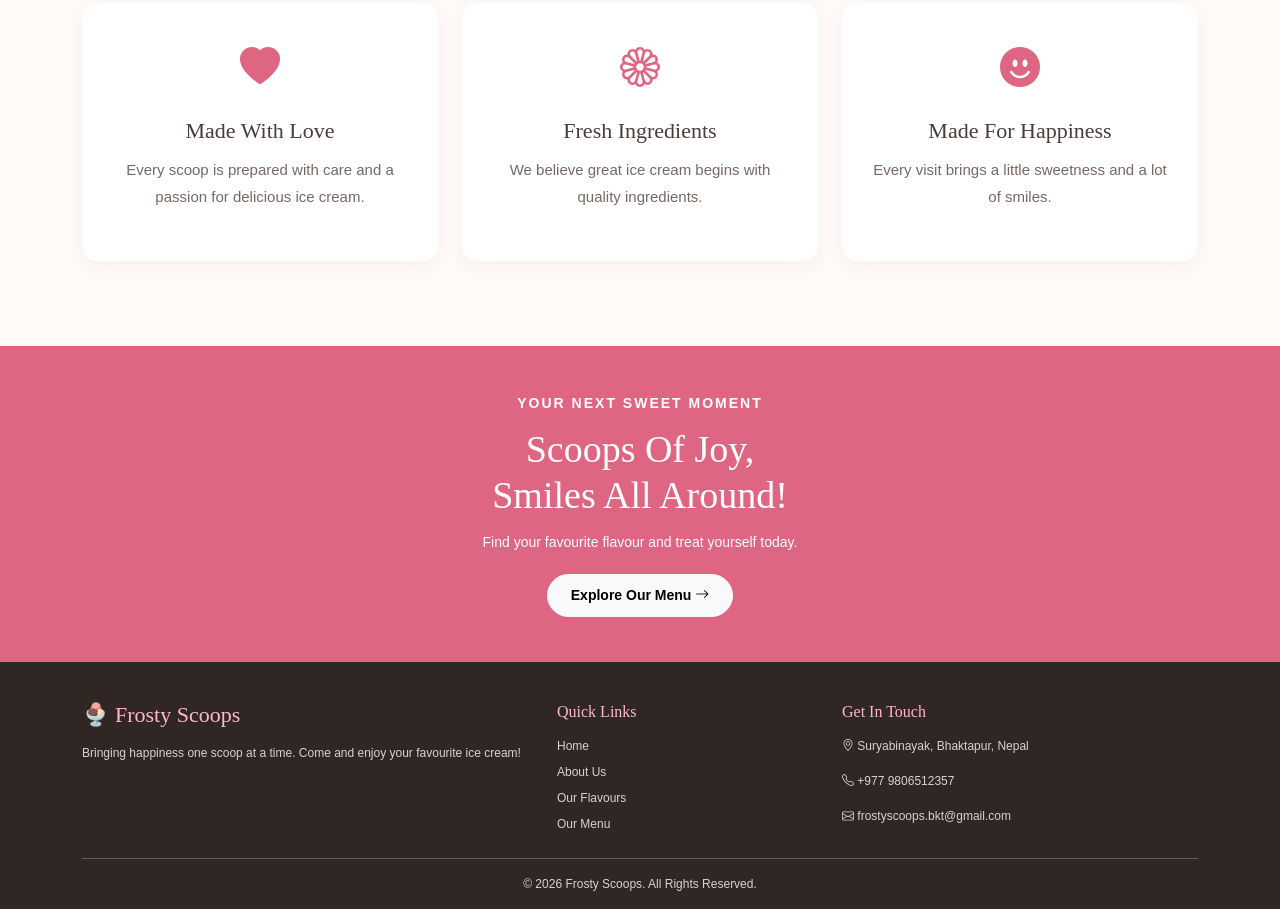
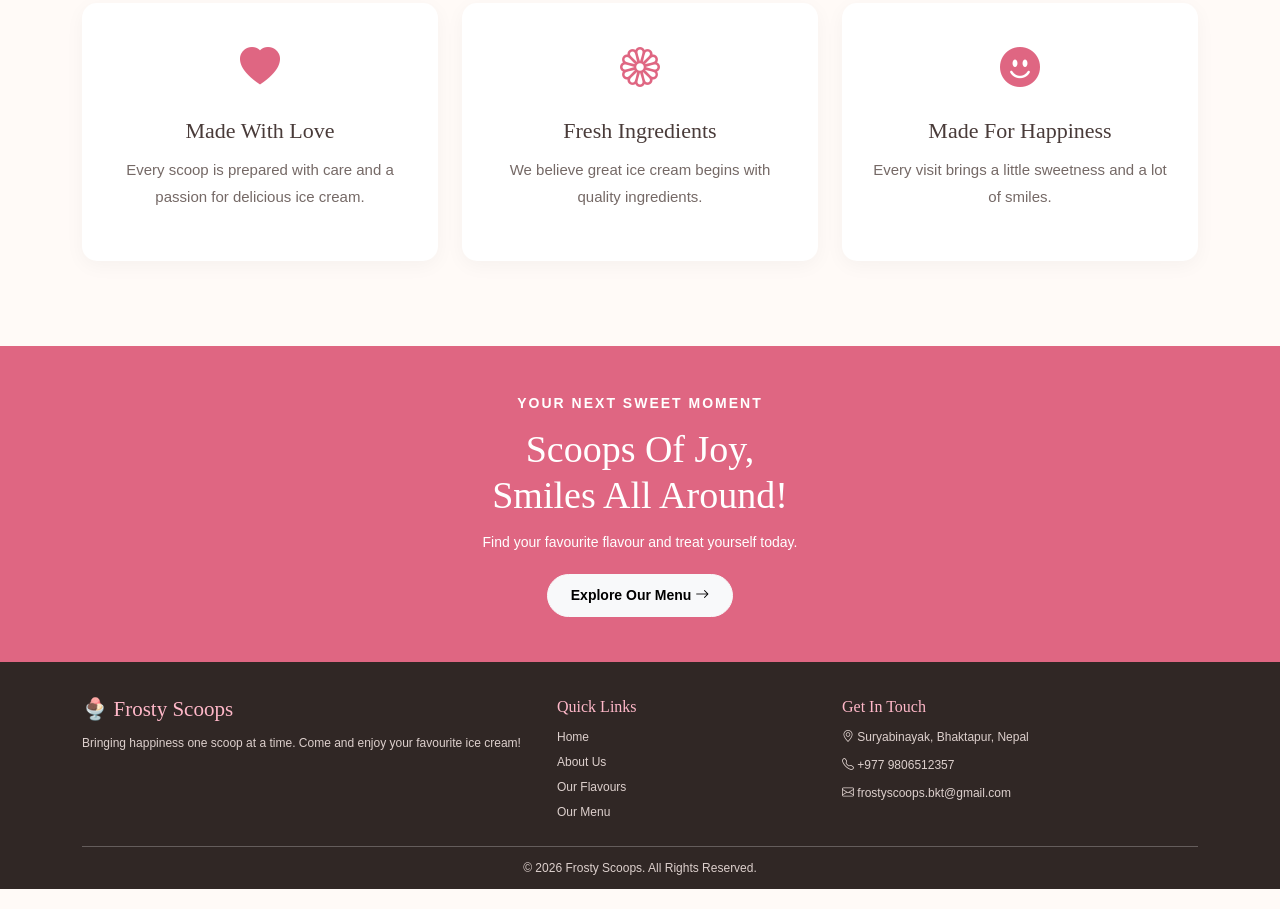
Before and after one commit to palpashasainju204-web/Frosty-Scoops, a plain HTML site: page index.html in a window 1280 px wide. Shown: the part 2301-3210 px from the top of the page. Drawn offline with nearby package versions, Linux system fonts and the light colour scheme.

Commit message:
Update style.css

```diff
--- a/style.css
+++ b/style.css
@@ -368,35 +368,40 @@ p { font-size: 15px;
 {
     background: #302725;
     color: white;
-    padding: 40px 0 15px;
+    padding: 35px 0 12px;
 }
 .footer h3
-{ font-size:22px !important;}
+{ font-size:21px !important;}
 .footer h5
 { font-size:16px !important;}
 .footer h3,
 .footer h5
 {
     color: #ffb8c9;
-    margin-bottom: 16px;
+    margin-bottom: 12px;
 }
 .footer p
 {
     color: #ddd0cd;
     font-size: 12px !important;
-    line-height: 1.6;
+    line-height: 1.5;
+   margin-bottom:10px;
 }
 .footer a
 {
     display: block;
     text-decoration: none;
     color: #ddd0cd;
-    margin-bottom: 8px;
+    margin-bottom: 7px;
     font-size: 12px !important;
 }
 .footer a:hover
 {
     color: #ffb8c9;
+}
+.footer hr
+{
+   margin:18px 0 12px;
 }
 .footer-bottom
 {
```
